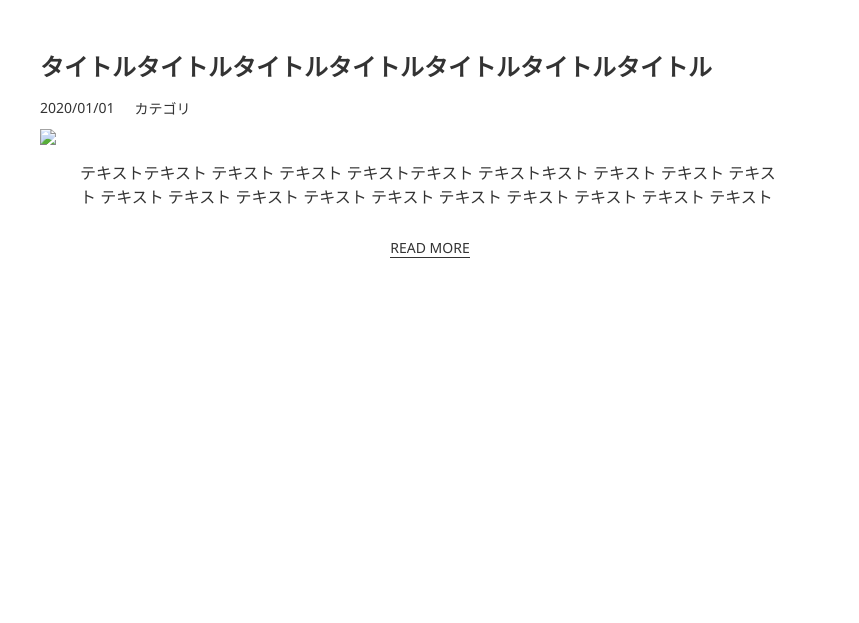
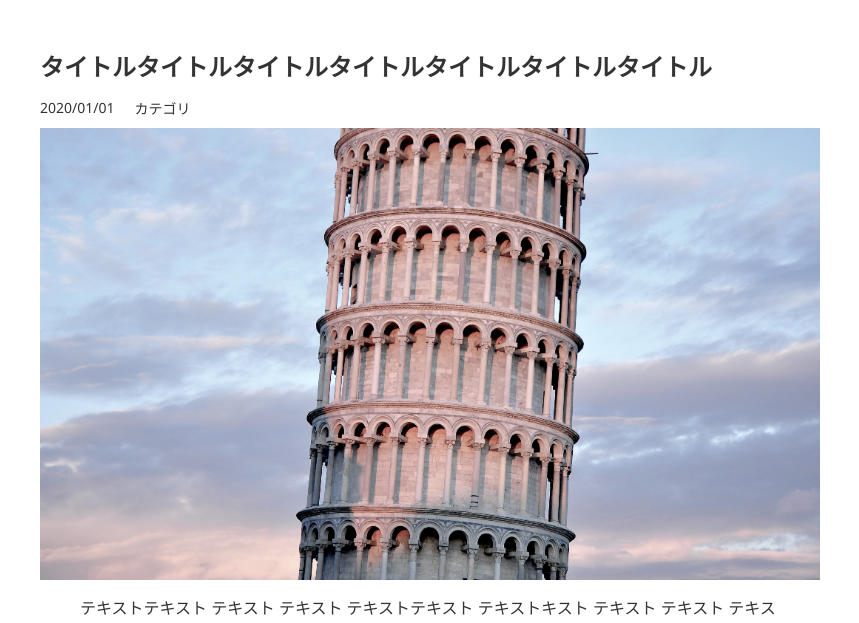
Before and after one commit to mieeeee/blogsite, a plain HTML site: page index.html in a window 1280 px wide. Shown: the part 1840-2463 px from the top of the page, 0-859 px from the left. Drawn offline with Linux system fonts and the light colour scheme; some packages are replaced by stand-ins of ours.

Commit message:
Update index.html

```diff
--- a/index.html
+++ b/index.html
@@ -80,7 +80,7 @@
           <li><a href="#">2020/01/01</a></li>
           <li><a href="#">カテゴリ</a></li>
         </ul>
-        <img src="main3.jpg"><a href="#"></a>
+        <img src="davide-ragusa-1PHDS-PFtcM-unsplash.jpg"><a href="#"></a>
         <p class="text">
           テキストテキスト テキスト テキスト テキストテキスト テキストキスト テキスト テキスト テキスト テキスト テキスト テキスト テキスト テキスト テキスト テキスト テキスト テキスト テキスト
         </p>
@@ -174,7 +174,7 @@
      <a class="twitter-timeline" data-height="315" href="https://twitter.com/TwitterDev/timelines/539487832448843776?ref_src=twsrc%5Etfw">National Park Tweets - Curated tweets by TwitterDev</a> <script async src="https://platform.twitter.com/widgets.js" charset="utf-8"></script>
    </div>
 </div>
-  <p class="copyright"> &copy; Travel & Blog</p>
+  <p class="copyright">&copy; Travel & Blog</p>
 </footer>
 
 </body>
```
